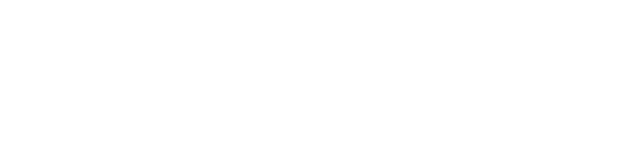
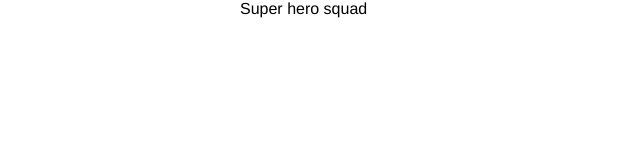
Before and after one commit to bellerophons-pegasus/Bib-LO, a plain HTML site: page index.html in a window 1280 px wide. Shown: the whole page, without its empty margins (0-640 px from the left). Drawn offline with nearby package versions, Linux system fonts and the light colour scheme.

Commit message:
Update index.html

```diff
--- a/index.html
+++ b/index.html
@@ -20,7 +20,7 @@
       </section>
 
     <script src="https://code.jquery.com/jquery-3.2.1.min.js"></script>
-    <script src="https://github.com/bellerophons-pegasus/lobib/raw/master/script.js"></script>
+    <script src="/script.js"></script>
 
     <div id="text"></div>
 
```
